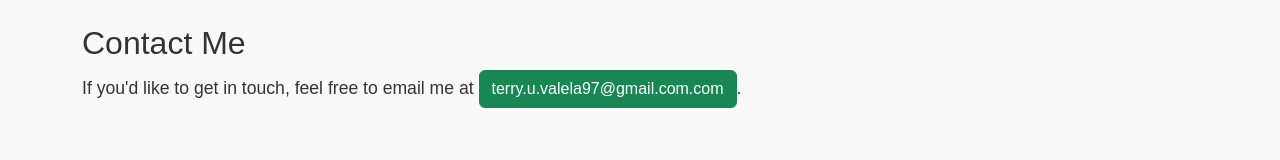
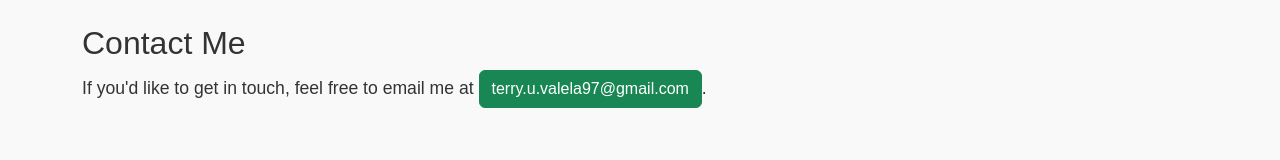
Before and after one commit to terryvalela04/my-items, a plain HTML site: page contact.html in a window 1280 px wide. Shown: the part 142-302 px from the top of the page. Drawn offline with nearby package versions, Linux system fonts and the light colour scheme.

Commit message:
contact.html

```diff
--- a/contact.html
+++ b/contact.html
@@ -68,7 +68,7 @@
 
 <h2>Contact Me</h2>
 
-<p>If you'd like to get in touch, feel free to email me at <a href="terry.u.valela97@gmail.com" class="btn btn-success">terry.u.valela97@gmail.com.com</a>.</p>
+<p>If you'd like to get in touch, feel free to email me at <a href="terry.u.valela97@gmail.com" class="btn btn-success">terry.u.valela97@gmail.com</a>.</p>
 
 
 </main>
```
